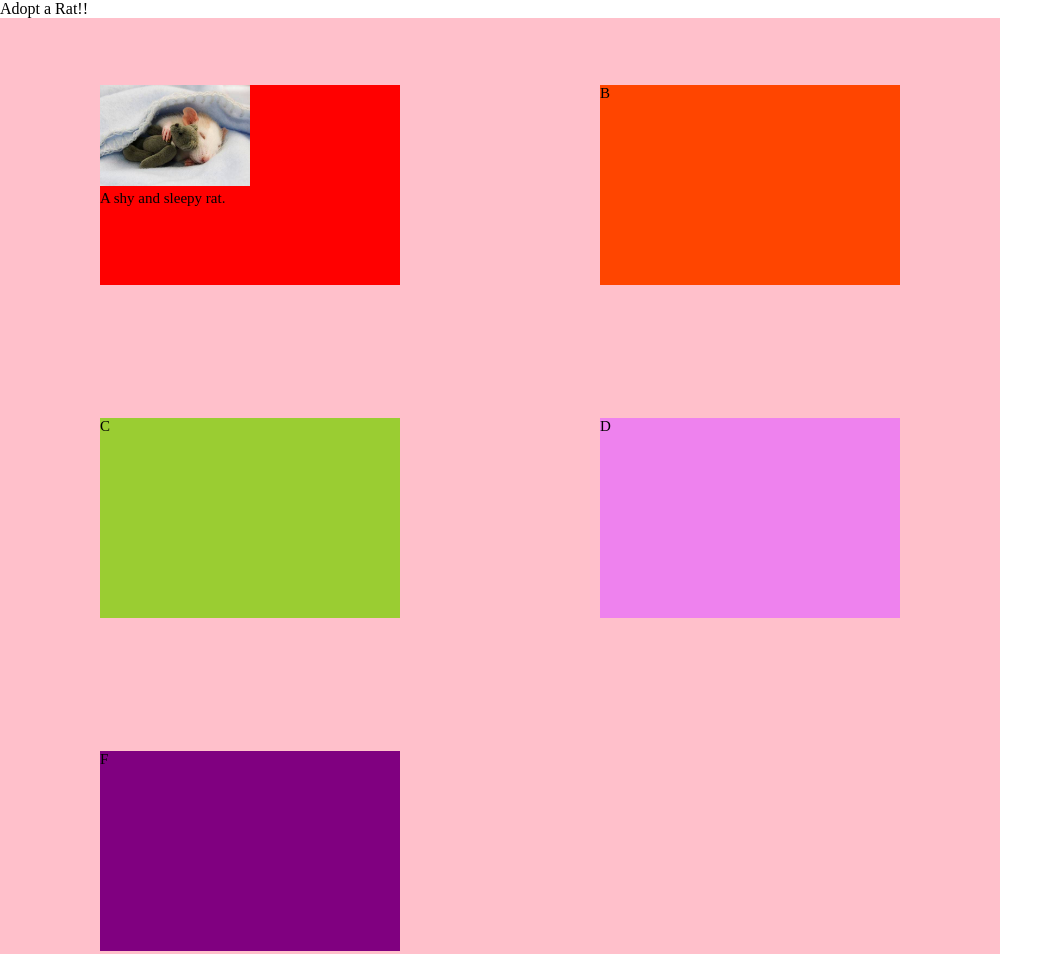
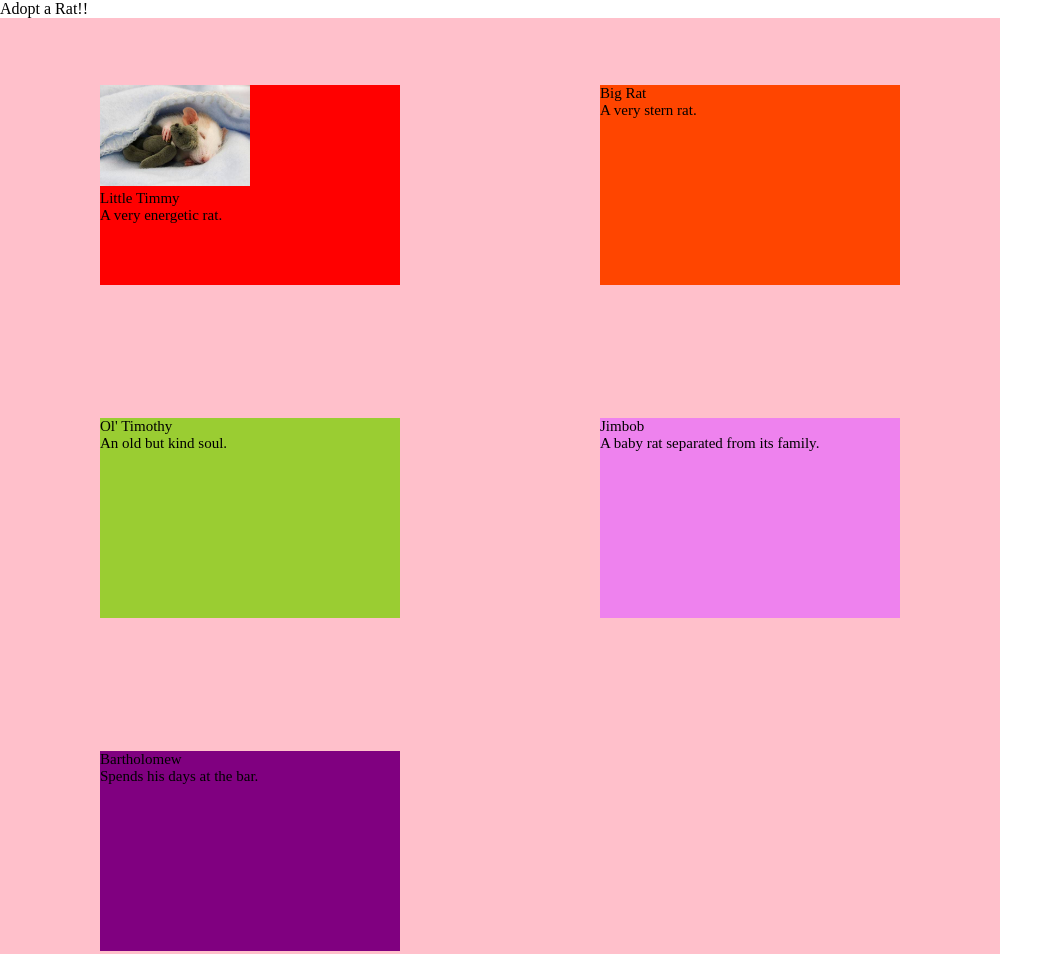
Before and after one commit to plopbloppy/ics4u, a website built with Vite: page index.html in a window 1280 px wide. Shown: the top 954 px of the page, without its empty margins (0-1063 px from the left). Built offline with nearby package versions, Linux system fonts and the light colour scheme.

Commit message:
Added names and descriptions of the rats.

```diff
--- a/index.html
+++ b/index.html
@@ -13,13 +13,29 @@
     <div class="main">
         <div class="box a">
             <img src="cute_rat.jpg" alt="Kitty" width="50%">
-            <p>A shy and sleepy rat.</p>
+            <p>Little Timmy</p>
+            <div><p>A very energetic rat.</p></div>
         </div>
-        <div class="box b">B</div>
-        <div class="box c">C</div>
-        <div class="box d">D</div>
-        <div class="box e">E</div>
-        <div class="box e">F</div>
+        <div class="box b">
+            <p>Big Rat</p>
+            <div><p>A very stern rat.</p></div>
+        </div>
+        <div class="box c">
+            <p>Ol' Timothy</p>
+            <div><p>An old but kind soul.</p></div>
+        </div>
+        <div class="box d">
+            <p>Jimbob</p>
+            <div><p>A baby rat separated from its family.</p></div>
+        </div>
+        <div class="box e">
+            <p>Agtholomew</p>
+            <div><p>A hard-working rat at the start of its career.</p></div>
+        </div>
+        <div class="box e">
+            <p>Bartholomew</p>
+            <div><p>Spends his days at the bar.</p></div>
+        </div>
     </div>
 </body>
 
```
